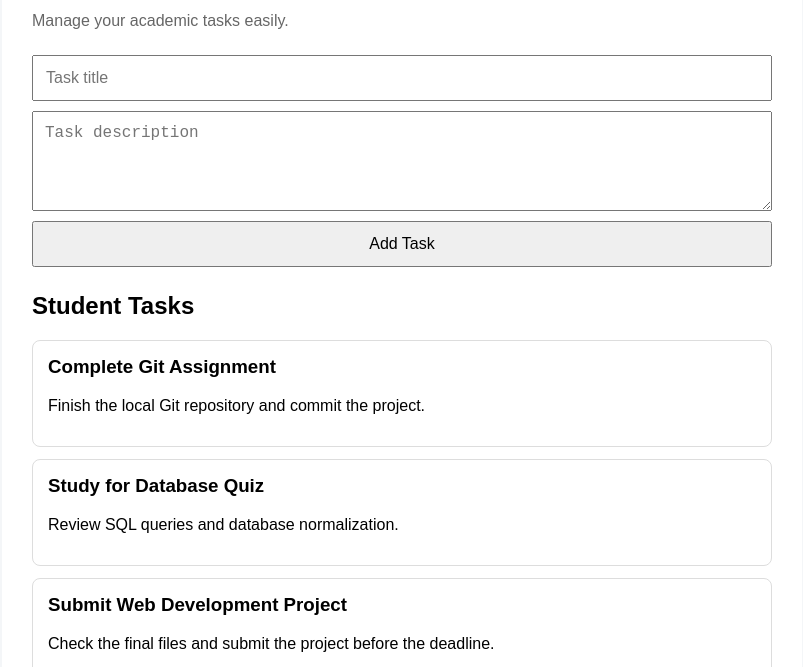
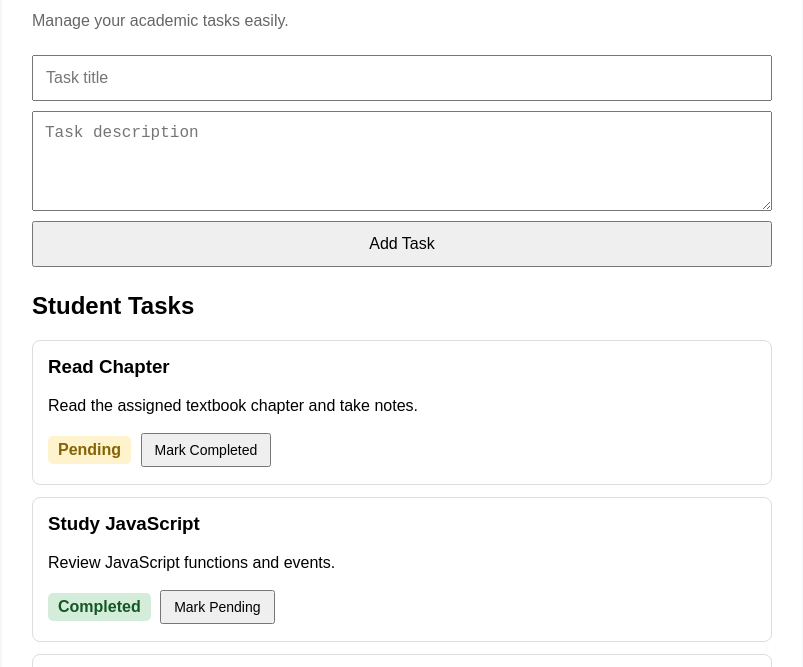
Before and after one commit to alishbazaib/student-task-manager, a plain HTML site: page index.html in a window 1280 px wide. Shown: the part 129-796 px from the top of the page, without its empty margins (238-1041 px from the left). Drawn offline with Linux system fonts and the light colour scheme.

Commit message:
Implement task status tracking and status toggle

```diff
--- a/index.html
+++ b/index.html
@@ -31,22 +31,26 @@
         <h2>Student Tasks</h2>
 
    <div id="taskList">
-
     <div class="task">
-                <h3>Complete Git Assignment</h3>
-                <p>Finish the local Git repository and commit the project.</p>
+        <h3>Read Chapter</h3>
+        <p>Read the assigned textbook chapter and take notes.</p>
+        <span class="status pending">Pending</span>
+        <button class="status-btn">Mark Completed</button>
     </div>
 
     <div class="task">
-                <h3>Study for Database Quiz</h3>
-                <p>Review SQL queries and database normalization.</p>
+        <h3>Study JavaScript</h3>
+        <p>Review JavaScript functions and events.</p>
+        <span class="status completed">Completed</span>
+        <button class="status-btn">Mark Pending</button>
     </div>
 
     <div class="task">
-                <h3>Submit Web Development Project</h3>
-                <p>Check the final files and submit the project before the deadline.</p>
+        <h3>Prepare Project Report</h3>
+        <p>Write the documentation for the project.</p>
+        <span class="status pending">Pending</span>
+        <button class="status-btn">Mark Completed</button>
     </div>
-
 </div>
     </div>
 
--- a/script.js
+++ b/script.js
@@ -20,10 +20,37 @@ taskForm.addEventListener("submit", function (event) {
   task.innerHTML = `
         <h3>${title}</h3>
         <p>${description}</p>
+        <span class="status pending">Pending</span>
+        <button class="status-btn">Mark Completed</button>
     `;
 
   taskList.appendChild(task);
 
   taskTitle.value = "";
   taskDescription.value = "";
+
+  addStatusButton(task);
 });
+
+function addStatusButton(task) {
+  const button = task.querySelector(".status-btn");
+  const status = task.querySelector(".status");
+
+  button.addEventListener("click", function () {
+    if (status.classList.contains("pending")) {
+      status.textContent = "Completed";
+      status.classList.remove("pending");
+      status.classList.add("completed");
+      button.textContent = "Mark Pending";
+    } else {
+      status.textContent = "Pending";
+      status.classList.remove("completed");
+      status.classList.add("pending");
+      button.textContent = "Mark Completed";
+    }
+  });
+}
+
+document.querySelectorAll(".task").forEach(function (task) {
+  addStatusButton(task);
+});
--- a/style.css
+++ b/style.css
@@ -71,3 +71,26 @@ button {
     margin-top: -10px;
     margin-bottom: 20px;
 }
+
+.status {
+    display: inline-block;
+    padding: 5px 10px;
+    border-radius: 5px;
+    margin: 5px 5px 5px 0;
+    font-weight: bold;
+}
+
+.pending {
+    background-color: #fff3cd;
+    color: #856404;
+}
+
+.completed {
+    background-color: #d4edda;
+    color: #155724;
+}
+
+.status-btn {
+    padding: 7px 12px;
+    font-size: 14px;
+}
```
Lines whose indentation alone changed are shown as unchanged.
